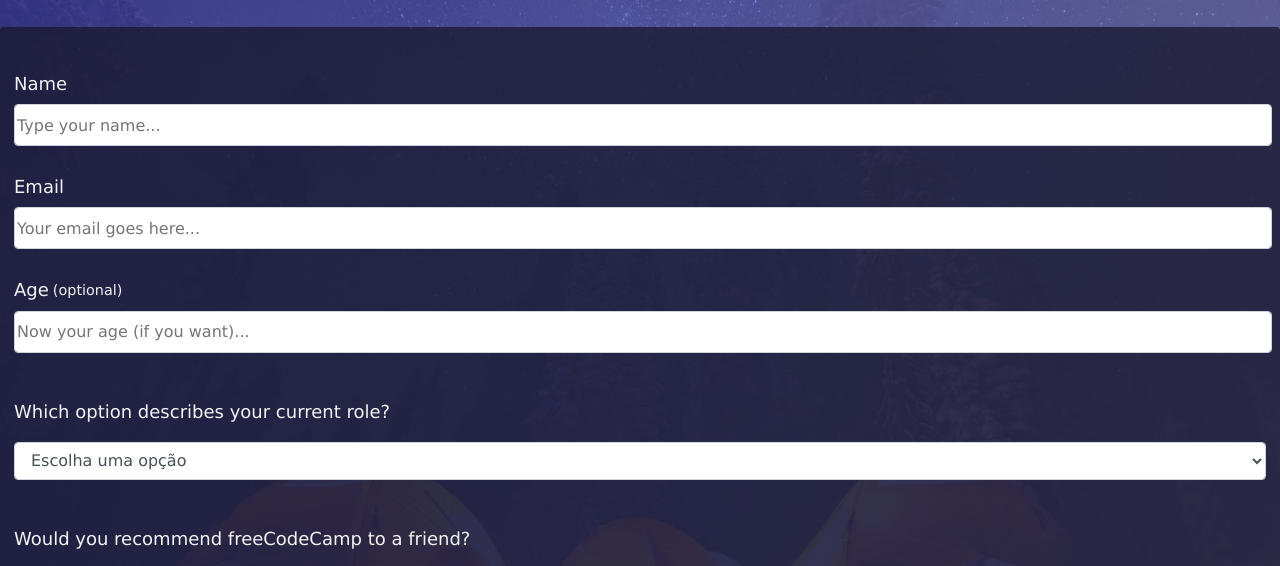
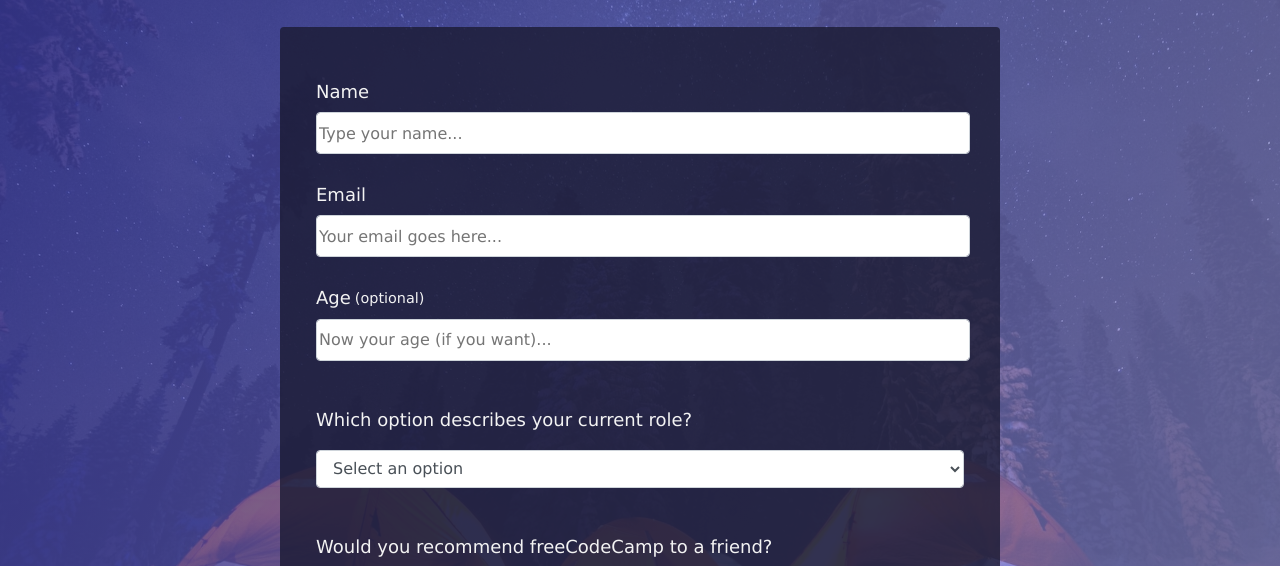
Before and after one commit to luanhmilano/survey-form, a plain HTML site: page index.html in a window 1280 px wide. Shown: the part 166-732 px from the top of the page. Drawn offline with Linux system fonts and the light colour scheme.

Commit message:
final-project
Última atualização do site.

```diff
--- a/index.html
+++ b/index.html
@@ -28,9 +28,9 @@
       <div class="form-group">
         <p>Which option describes your current role?</p>
           <select id="dropdown" name="role" value="" class="form-control" required>
-            <option disabled selected value>Escolha uma opção</option>
+            <option disabled selected value>Select an option</option>
             <option value="student">Student</option>
-            <option value="jog">Full Time Job</option>
+            <option value="job">Full Time Job</option>
             <option value="learner">Full Time Learner</option>
             <option value="preferNo">Prefer not to say</option>
             <option value="other">Other</option>
@@ -46,7 +46,7 @@
           <input class="input-radio" type="radio" name="radio-button" value="maybe">Maybe
         </label>
         <label>
-          <input class="input-radio" type="radio" name="radio-button" value="not_sure">Not sure
+          <input class="input-radio" type="radio" name="radio-button" value="not-sure">Not sure
         </label>
       </div>
       <div class="form-group">
@@ -106,4 +106,4 @@
     </form>
   </div>
 </body>
-</html>8
+</html>
--- a/styles.css
+++ b/styles.css
@@ -14,8 +14,20 @@ body {
     margin: 0;
 }
 
+@media (min-width: 768px) {
+    .container {
+        width: 720px;
+    }
+}
+
+@media (min-width: 480px) {
+    form {
+        padding: 2.5rem;
+    }
+
+}
+
 .container {
-    width: 100%;
     margin: 3.125rem auto 0 auto;
 }
 
@@ -91,7 +103,7 @@ form {
     border-radius: 0.25rem;
     display: block;
     margin-top: 0em;
-    padding: 2.5rem 0.625rem;
+    padding: 3rem 2rem;
 }
 
 .form-group {
```
